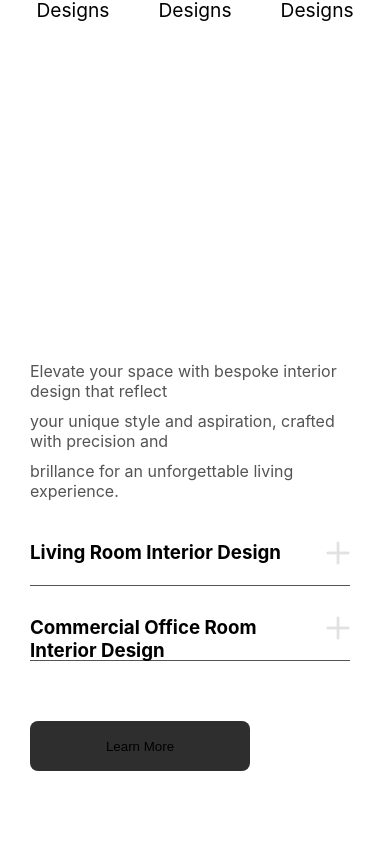
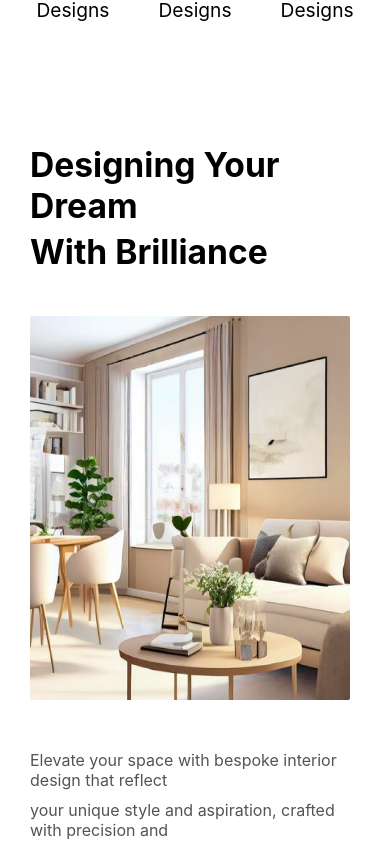
Before and after one commit to Th3-D5-482/VivaDecor-Project-TreeHog, a React (Vite) app: page / in a window 390 px wide. Shown: the part 1191-2042 px from the top of the page. Before the commit the page ends 1962 px from the top, so only its background shows below. Built offline with nearby package versions, Linux system fonts and the light colour scheme.

Commit message:
Th3_D5_482

```diff
--- a/src/components/Section4.css
+++ b/src/components/Section4.css
@@ -66,33 +66,39 @@
 .section4 .learnMoreBtn:hover {
     background-color: var(--third-color);
 }
+.container1 .maskGroupImg {
+    display: none;
+}
 @media (max-width: 768px) {
     .section4 {
         display: flex;
         flex-direction: column;
-        margin-top: -300px;
+        margin-top: 80px;
     }
     .section4 .maskGroupImg {
-        position: relative;
-        top: 560px;
+        display: none;
     }
     .section4 .container1 {
         padding-left: 0;
     }
+    .container1 h1 {
+        font-size: 2.1rem;
+    }
+    .container1 .maskGroupImg {
+        margin-top: -120px;
+        display: block;
+        background-size: 100% 70%;
+    }
     .section4 .elevateYour {
-        position: relative;
-        top: 380px;
+        /* position: relative;
+        top: 380px; */
     }
     .section4 .group24 {
-        position: relative;
-        top: 350px;
     }
     .section4 .group23 {
-        position: relative;
-        top: 340px;
     }
     .section4 .learnMoreBtn {
-        position: relative;
-        top: 350px;
+        /* position: relative;
+        top: 350px; */
     }
 }
--- a/src/components/Section4.jsx
+++ b/src/components/Section4.jsx
@@ -10,6 +10,7 @@ function Section4() {
                     <h1>Designing Your Dream
                     <p/> With Brilliance
                     </h1>
+                    <div className ="maskGroupImg"></div>
                     <p className ='elevateYour'>
                         Elevate your space with bespoke interior design that reflect
                         <p/>your unique style and aspiration, crafted with precision and
```
